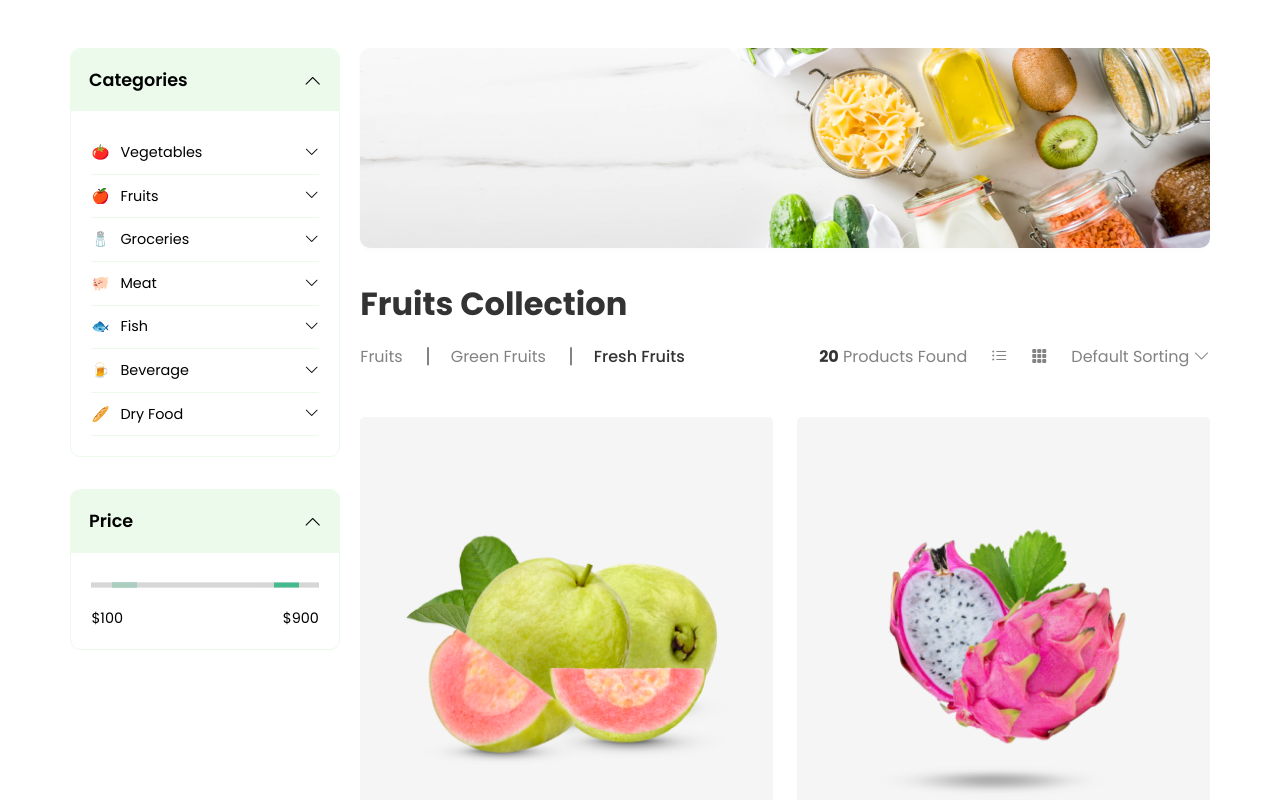
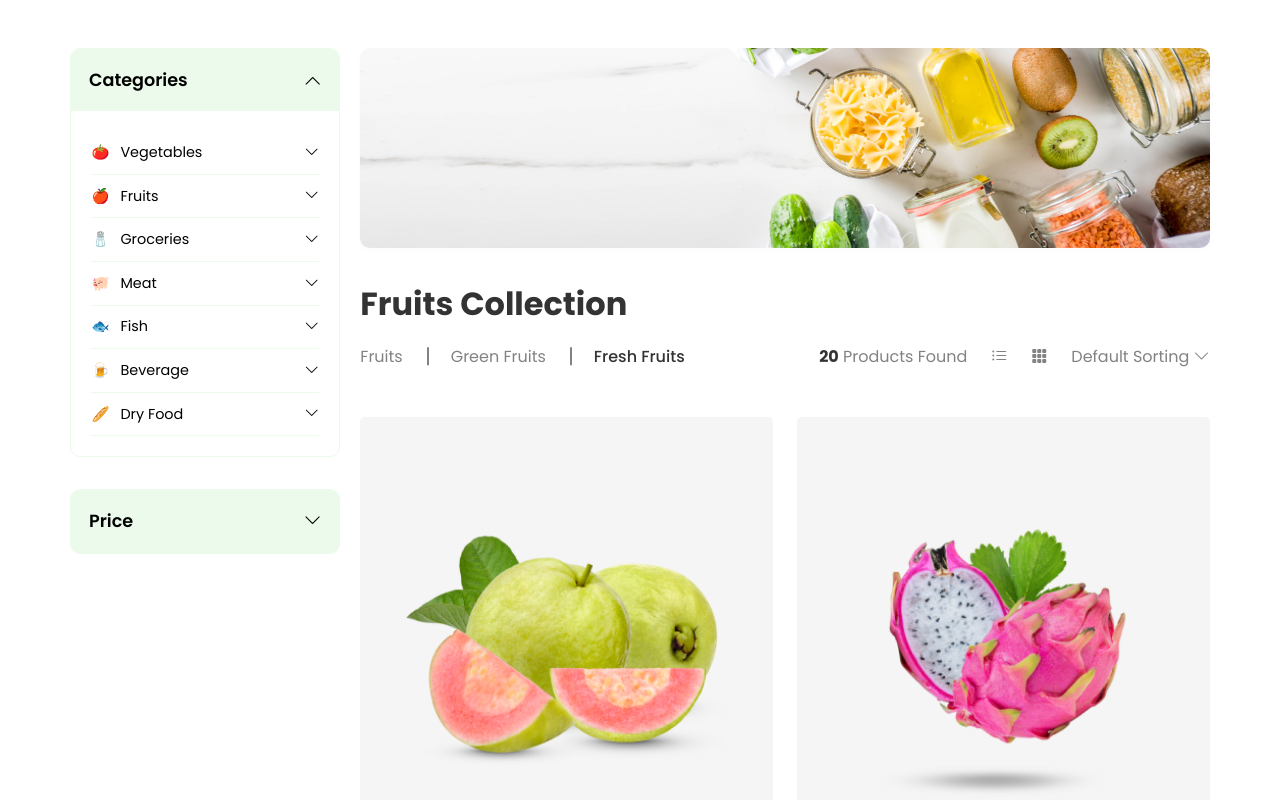
Before and after one commit to 0shuvo0/hishabee-test, a Vue app: page / in a window 1280 px wide. Shown: the top 800 px of the page. Built offline with nearby package versions, Linux system fonts and the light colour scheme.

Commit message:
project finished

```diff
--- a/src/assets/global.css
+++ b/src/assets/global.css
@@ -68,42 +68,6 @@ button{
     }
 }
 
-
-input[type="range"] {
-    -webkit-appearance: none;  /* Override default CSS styles */
-    appearance: none;
-    width: 100%; /* Full-width */
-    height: 5px; /* Specified height */
-    background: #d3d3d3; /* Grey background */
-    outline: none; /* Remove outline */
-    opacity: 0.7; /* Set transparency (for mouse-over effects on hover) */
-    -webkit-transition: .2s; /* 0.2 seconds transition on hover */
-    transition: opacity .2s;
-  }
-
-  /* Mouse-over effects */
-  input[type="range"]:hover {
-    opacity: 1; /* Fully shown on mouse-over */
-  }
-
-  /* The slider handle (use -webkit- (Chrome, Opera, Safari, Edge) and -moz- (Firefox) to override default look) */
-  input[type="range"]::-webkit-slider-thumb {
-    -webkit-appearance: none; /* Override default look */
-    appearance: none;
-    width: 25px; /* Set a specific slider handle width */
-    height: 25px; /* Slider handle height */
-    background: #04AA6D; /* Green background */
-    cursor: pointer; /* Cursor on hover */
-  }
-
-  input[type="range"]::-moz-range-thumb {
-    width: 25px; /* Set a specific slider handle width */
-    height: 25px; /* Slider handle height */
-    background: #04AA6D; /* Green background */
-    cursor: pointer; /* Cursor on hover */
-  }
-
-
 @media(max-width: 968px){
     .sidebar{
         background: #fff;
--- a/src/components/RangeSlider.vue
+++ b/src/components/RangeSlider.vue
@@ -49,6 +49,7 @@ section.range-slider input {
     left: 0;
     top: 50%;
     transform: translateY(-50%);
+    accent-color: #27AE60;
 }
 
 section.range-slider input::-webkit-slider-thumb {
@@ -66,6 +67,8 @@ section.range-slider input::-moz-range-thumb {
 section.range-slider input::-moz-range-track {
     position: relative;
     z-index: -1;
+    background: #fff;
+    border: none;
 }
 .range-vals{
     display: flex;
--- a/src/components/sidebar/SidebarPriceSelect.vue
+++ b/src/components/sidebar/SidebarPriceSelect.vue
@@ -20,7 +20,7 @@ export default {
         RangeSlider
     },
     data: () => ({
-        isCollapsed: false
+        isCollapsed: true
     })
 }
 </script>
```
Also changed, not shown: 1 other file (tests, documents, lock files or other folders).
